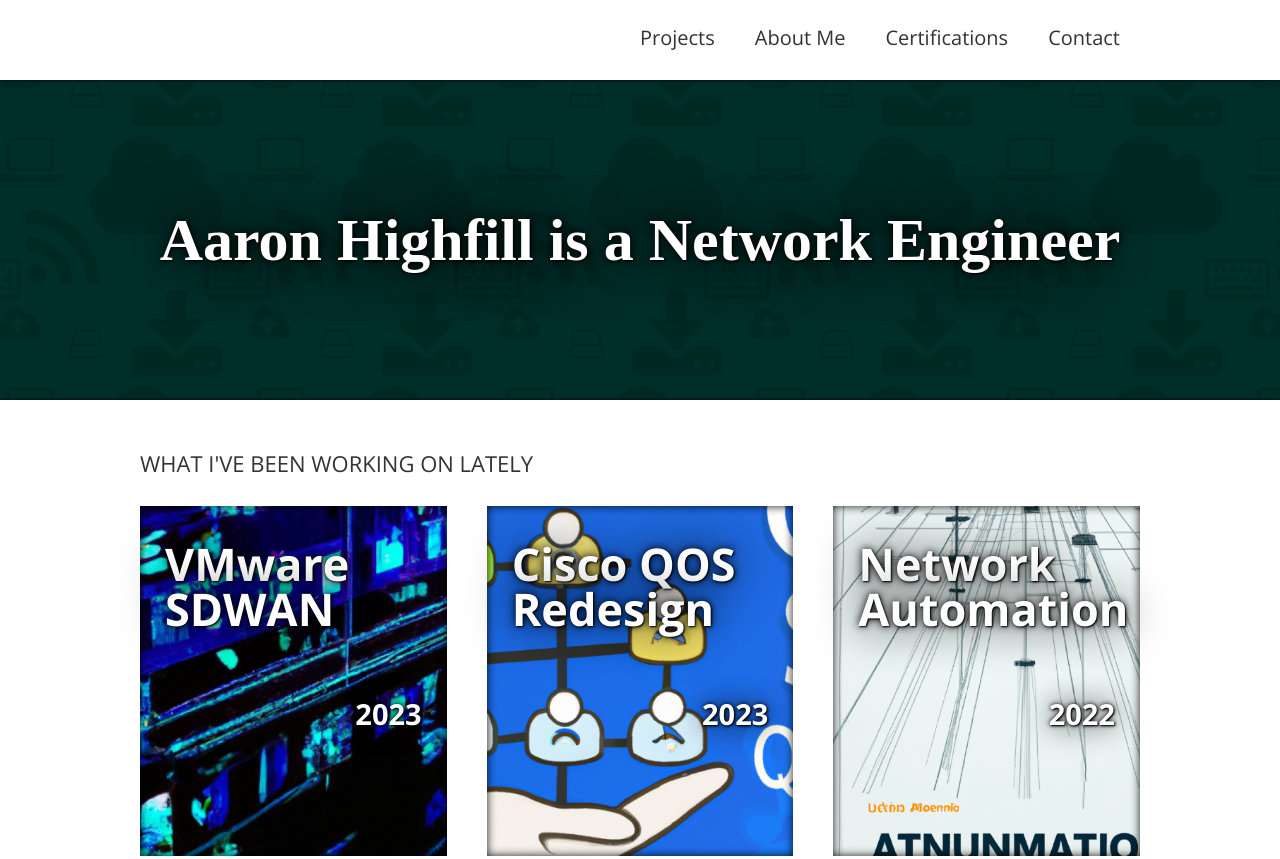
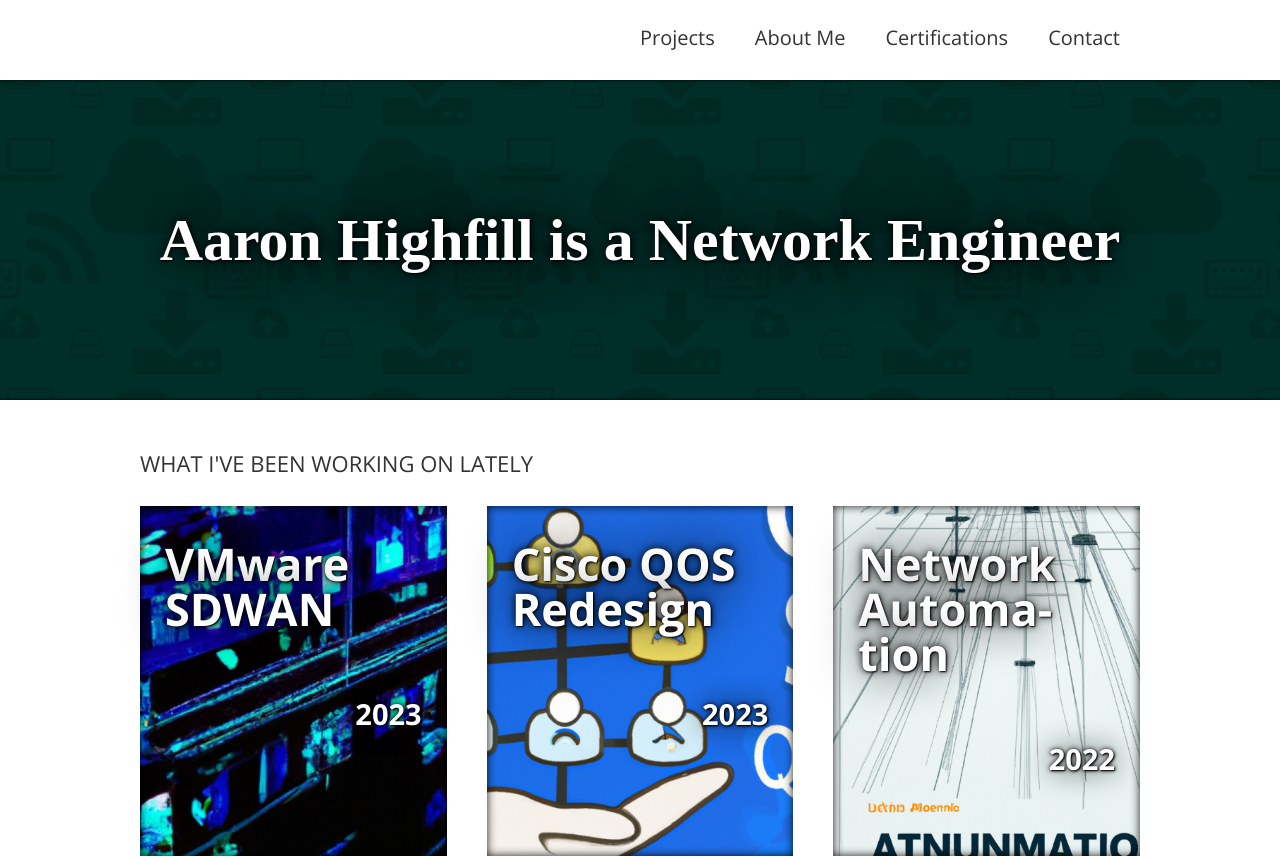
Before and after one commit to aaronhighfill/site-aar, a plain HTML site: page index.html in a window 1280 px wide. Shown: the top 859 px of the page. Drawn offline with nearby package versions, Linux system fonts and the light colour scheme.

Commit message:
2024 revamp

```diff
--- a/index.html
+++ b/index.html
@@ -50,7 +50,7 @@
 
             <div class="col2" style="background-image: url('image/proj3.png');background-size: 115%;">
 
-                <p class="name">Network Automation</p>
+                <p class="name">Network Automa-<br />tion</p>
                 <p class="title">2022</p>
             </div>
         </div>
```
Also changed, not shown: style.css (+4 -9 lines).
